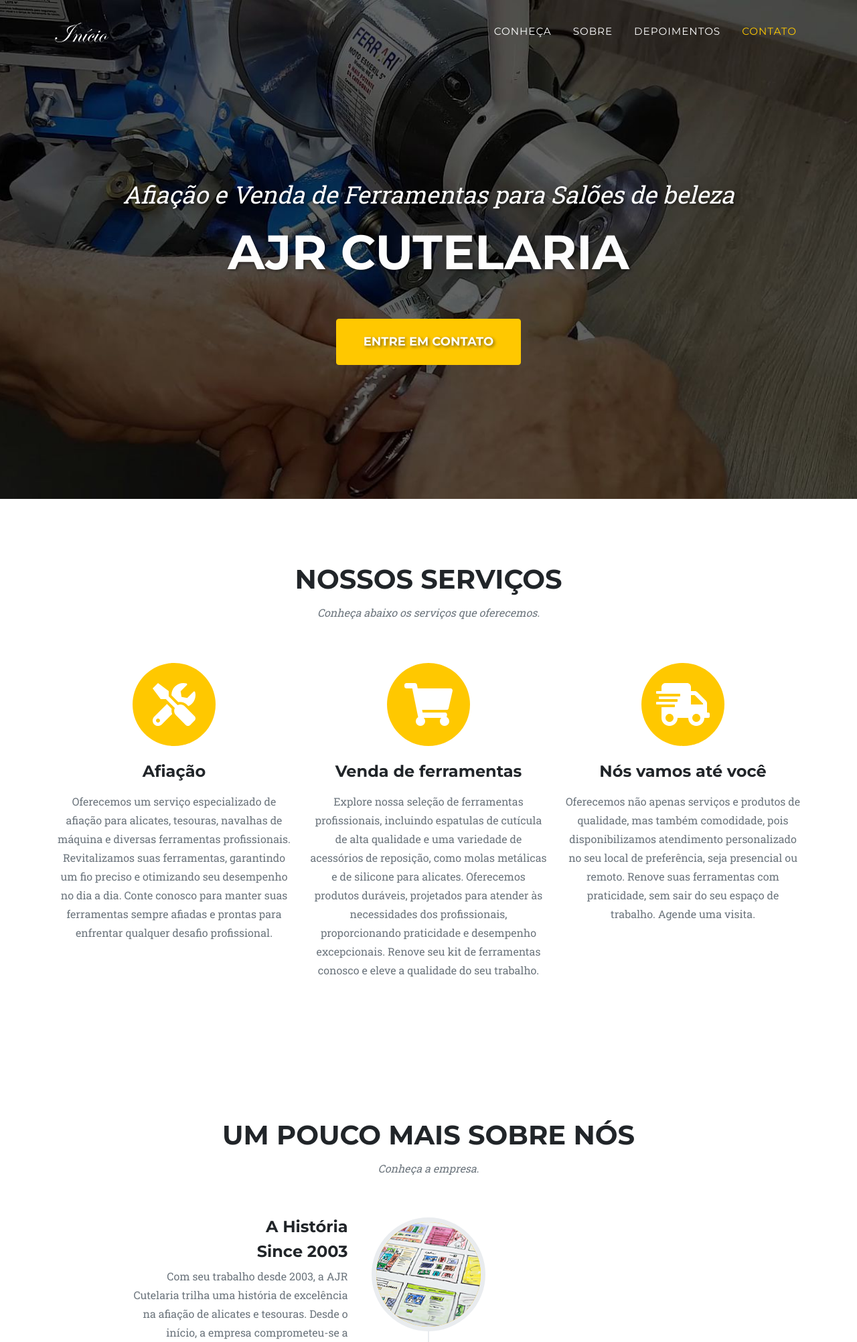
After one commit to cristianritter/catalogodigital, a Django app: page /ajrcutelaria in a window 1280 px wide. The commit adds this page. Shown: the top 2004 px of the page at 67% size. Run offline with Django 5.2, Linux system fonts and the light colour scheme; some libraries are stand-ins or nearby versions.

Commit message:
adicao ajrcutelaria

```diff
--- a/landing/templates/catalogodigital.html
+++ b/landing/templates/catalogodigital.html
@@ -6,7 +6,7 @@
         <meta name="viewport" content="width=device-width, initial-scale=1, shrink-to-fit=no" />
         <meta name="description" content="" />
         <meta name="author" content="" />
-        <title>Agency - Start Bootstrap Theme</title>
+        <title>Catálogo Digital - Seu negócio na Web</title>
         <!-- Favicon-->
         <link rel="icon" type="image/x-icon" href="{% static 'catalogodigital/assets/favicon.ico' %}" />
         <!-- Font Awesome icons (free version)-->
--- /dev/null
+++ b/landing/templates/cities/sapiranga/ajrcutelaria.html
@@ -0,0 +1,325 @@
+{% load static %}
+<!DOCTYPE html>
+<html lang="en">
+    <head>
+        <meta charset="utf-8" />
+        <meta name="viewport" content="width=device-width, initial-scale=1, shrink-to-fit=no" />
+        <meta name="description" content="" />
+        <meta name="author" content="" />
+        <title>AJR Cutelaria - Parceira Catálogo Digital</title>
+        <!-- Favicon-->
+        <link rel="icon" type="image/x-icon" href="{% static 'catalogodigital/assets/favicon.ico' %}" />
+        <!-- Font Awesome icons (free version)-->
+        <script src="https://use.fontawesome.com/releases/v5.15.3/js/all.js" crossorigin="anonymous"></script>
+        <!-- Google fonts-->
+        <link href="https://fonts.googleapis.com/css?family=Montserrat:400,700" rel="stylesheet" type="text/css" />
+        <link href="https://fonts.googleapis.com/css?family=Roboto+Slab:400,100,300,700" rel="stylesheet" type="text/css" />
+        <!-- Core theme CSS (includes Bootstrap)-->
+        <link href="{% static 'common/css/styles.css' %}" rel="stylesheet" />
+        <style>
+            header.masthead {
+              background-image: url("{% static 'cities/sapiranga/ajrcutelaria/assets/img/header-bg.jpg' %}");
+              color: rgb(253, 253, 253);
+              text-shadow: 2px 2px 4px rgba(0, 0, 0, 0.5); /* Adicione esta linha para o sombreado */
+            }
+            section#contact {
+              background-image: url("{% static 'catalogodigital/assets/img/map-image.png' %}");
+            }
+
+        </style>
+    </head>
+    <body id="page-top">
+        <!-- Navigation-->
+        <!--<nav class="navbar navbar-expand-lg navbar-dark fixed-top" id="mainNav">-->
+        <nav class="navbar navbar-expand-sm navbar-dark fixed-top" id="mainNav">
+
+            <div class="container">
+                <a class="navbar-brand" href="#page-top"><img src="{% static 'catalogodigital/assets/img/navbar-logo2.svg' %}" alt="Logo" style="width: 80px; height: auto;"/></a>
+                <button class="navbar-toggler" type="button" data-bs-toggle="collapse" data-bs-target="#navbarResponsive" aria-controls="navbarResponsive" aria-expanded="false" aria-label="Toggle navigation">
+                    Menu
+                    <i class="fas fa-bars ms-1"></i>
+                </button>
+                <div class="collapse navbar-collapse" id="navbarResponsive">
+                    <ul class="navbar-nav text-uppercase ms-auto py-4 py-lg-0">
+                        <li class="nav-item"><a class="nav-link" href="#services">Conheça</a></li>
+                        <li class="nav-item"><a class="nav-link" href="#about">Sobre</a></li>
+                        <li class="nav-item"><a class="nav-link" href="#testimonials">Depoimentos</a></li>
+                        <!--<li class="nav-item"><a class="nav-link" href="#team">Team</a></li>-->
+                        <li class="nav-item"><a class="nav-link" href="#new-contact">Contato</a></li>
+                    </ul>
+                </div>
+            </div>
+        </nav>
+        <!-- Masthead-->
+        <header class="masthead">
+            <div class="container">
+                <div class="masthead-subheading">Afiação e Venda de Ferramentas para Salões de beleza</div>
+                <div class="masthead-heading text-uppercase">AJR Cutelaria</div>
+                <a class="btn btn-primary btn-xl text-uppercase" href="#new-contact"> Entre em contato</a>
+            </div>
+        </header>
+        <!-- Services-->
+        <section class="page-section" id="services">
+            <div class="container">
+                <div class="text-center">
+                    <h2 class="section-heading text-uppercase">Nossos serviços</h2>
+                    <h3 class="section-subheading text-muted">Conheça abaixo os serviços que oferecemos.</h3>
+                </div>
+                <div class="row text-center">
+                    <div class="col-md-4">
+                        <span class="fa-stack fa-4x">
+                            <i class="fas fa-circle fa-stack-2x text-primary"></i>
+                            <i class="fas fa-tools fa-stack-1x fa-inverse"></i>
+                        </span>
+                        <h4 class="my-3">Afiação</h4>
+                        <p class="text-muted">Oferecemos um serviço especializado de afiação para alicates, tesouras, navalhas de máquina e diversas ferramentas profissionais. Revitalizamos suas ferramentas, garantindo um fio preciso e otimizando seu desempenho no dia a dia. Conte conosco para manter suas ferramentas sempre afiadas e prontas para enfrentar qualquer desafio profissional.</p>
+                    </div>
+                    <div class="col-md-4">
+                        <span class="fa-stack fa-4x">
+                            <i class="fas fa-circle fa-stack-2x text-primary"></i>
+                            <i class="fas fa-shopping-cart fa-stack-1x fa-inverse"></i>
+                        </span>
+                        <h4 class="my-3">Venda de ferramentas</h4>
+                        <p class="text-muted">Explore nossa seleção de ferramentas profissionais, incluindo espatulas de cutícula de alta qualidade e uma variedade de acessórios de reposição, como molas metálicas e de silicone para alicates. Oferecemos produtos duráveis, projetados para atender às necessidades dos profissionais, proporcionando praticidade e desempenho excepcionais. Renove seu kit de ferramentas conosco e eleve a qualidade do seu trabalho.</p>
+                    </div>
+                    <div class="col-md-4">
+                        <span class="fa-stack fa-4x">
+                            <i class="fas fa-circle fa-stack-2x text-primary"></i>
+                            <i class="fas fa-shipping-fast fa-stack-1x fa-inverse"></i>
+                        </span>
+                        <h4 class="my-3">Nós vamos até você</h4>
+                        <p class="text-muted">Oferecemos não apenas serviços e produtos de qualidade, mas também comodidade, pois disponibilizamos atendimento personalizado no seu local de preferência, seja presencial ou remoto. Renove suas ferramentas com praticidade, sem sair do seu espaço de trabalho. Agende uma visita.</p>
+                    </div>
+                </div>
+            </div>
+        </section>
+
+        <!-- About-->
+        <section class="page-section" id="about">
+            <div class="container">
+                <div class="text-center">
+                    <h2 class="section-heading text-uppercase">Um pouco mais sobre nós</h2>
+                    <h3 class="section-subheading text-muted">Conheça a empresa.</h3>
+                </div>
+                <ul class="timeline">
+                    <li>
+                        <div class="timeline-image"><img class="rounded-circle img-fluid" src="{% static 'catalogodigital/assets/img/about/1.jpg' %}" alt="..." /></div>
+                        <div class="timeline-panel">
+                            <div class="timeline-heading">
+                                <h4>A História</h4>
+                                <h4 class="subheading">Since 2003</h4>
+                            </div>
+                            <div class="timeline-body"><p class="text-muted">
+                                Com seu trabalho desde 2003, a AJR Cutelaria trilha uma história de excelência na afiação de alicates e tesouras. Desde o início, a empresa comprometeu-se a aprimorar constantemente suas técnicas, combinando habilidade artesanal com inovação. Com foco na satisfação do cliente, a AJR estabeleceu parcerias duradouras, expandindo seus serviços para atender diversas ferramentas profissionais. Reconhecida pela qualidade técnica e atendimento personalizado, a empresa cresceu ao longo dos anos, mantendo-se na vanguarda da indústria. Hoje, a AJR Cutelaria continua a ser uma referência, oferecendo ferramentas afiadas e confiáveis que elevam o desempenho de profissionais em diversas áreas.</p></div>
+                        </div>
+                    </li>
+                    <li class="timeline-inverted">
+                        <div class="timeline-image"><img class="rounded-circle img-fluid" src="{% static 'cities/sapiranga/ajrcutelaria/assets/img/adelcio.png' %}" alt="..." /></div>
+                        <div class="timeline-panel">
+                            <div class="timeline-heading">
+                                <h4>The Sharpener</h4>
+                                <h4 class="subheading">Adelcio Jair Ritter</h4>
+                            </div>
+                            <div class="timeline-body"><p class="text-muted">Adelcio é um afiador dedicado que sempre faz um excelente trabalho, mostrando disposição total para atender seus clientes da melhor maneira possível.</p></div>
+                        </div>
+                    </li>
+
+                    <li class="timeline-inverted">
+                        <div class="timeline-image">
+                            <h4>
+                                Seja Você
+                                <br />
+                                Também Um
+                                <br />
+                                Cliente!
+                            </h4>
+                        </div>
+                    </li>
+                </ul>
+            </div>
+         </section>
+
+         <!-- Testimonials Section
+         <section class="page-section" id="testimonials">
+            <div class="container">
+                <div class="text-center">
+                    <h2 class="section-heading text-uppercase">Depoimentos</h2>
+                    <h3 class="section-subheading text-muted">O que nossos clientes dizem sobre nós</h3>
+                </div>
+
+                <!-- Testimonial Carousel (Replace with actual testimonials) --
+                <div id="testimonialCarousel" class="carousel slide" data-bs-ride="carousel">
+                    <div class="carousel-inner">
+                        <!-- Testimonial 1 --
+                        <div class="carousel-item active">
+                            <div class="testimonial-text">
+                                <p>"A galera da empresa, tipo o Cristian, é sensacional! As landing pages que eles fizeram pra gente deram um up no nosso negócio. Preço camarada e a equipe tá sempre lá, de boa! Recomendo demais!!"</p>
+                            </div>
+                            <div class="testimonial-author">
+                                <h5>Rafael Santos</h5>
+                                <p>CEO, XYZ Company</p>
+                            </div>
+                        </div>
+
+                        <!-- Testimonial 2 --
+                        <div class="carousel-item">
+                            <div class="testimonial-text">
+                                <p>"Desde que o Alex botou a mão na massa com as landing pages, a coisa explodiu aqui! Facinho de usar, o visu ficou massa demais. Tamo felizão com os resultados!"</p>
+                            </div>
+                            <div class="testimonial-author">
+                                <h5>Mariana Silva</h5>
+                                <p>Founder, ABC Corporation</p>
+                            </div>
+                        </div>
+
+                         <!-- Testimonial 3 --
+                         <div class="carousel-item">
+                            <div class="testimonial-text">
+                                <p>"A empresa não é só um fornecedor, é o Cristian e o Alex sendo parceirões! Sempre nos ajudando, soluções maneiras e uma vibe super positiva. Agradecemos muito, galera!"</p>
+                            </div>
+                            <div class="testimonial-author">
+                                <h5>Pedro Lima</h5>
+                                <p>Founder, ABC Corporation</p>
+                            </div>
+                        </div>
+
+                         <!-- Testimonial 4 --
+                         <div class="carousel-item">
+                            <div class="testimonial-text">
+                                <p>"A forma que o Cristian cuidou das landing pages foi top! Rápido, fácil e o design ficou chique demais. É a nossa cara! Recomendadíssimo!"</p>
+                            </div>
+                            <div class="testimonial-author">
+                                <h5>Gabriel Costa</h5>
+                                <p>Founder, ABC Corporation</p>
+                            </div>
+                        </div>
+
+                         <!-- Testimonial 5 --
+                         <div class="carousel-item">
+                            <div class="testimonial-text">
+                                <p>"O Alex foi o cara que colocou a nossa marca no mapa digital! As soluções que eles trouxeram não só modernizaram nossa presença online, como também alavancaram as vendas. Escolha mais que acertada pro nosso negócio!""</p>
+                            </div>
+                            <div class="testimonial-author">
+                                <h5>Jane Smith</h5>
+                                <p>Founder, ABC Corporation</p>
+                            </div>
+                        </div>
+
+
+                        <!-- Add more testimonials as needed -->
+
+                    </div>
+
+                    <!-- Testimonial Navigation Arrows --
+                    <button class="carousel-control-prev" type="button" data-bs-target="#testimonialCarousel" data-bs-slide="prev">
+                        <span class="carousel-control-prev-icon" aria-hidden="true"></span>
+                        <span class="visually-hidden">Previous</span>
+                    </button>
+                    <button class="carousel-control-next" type="button" data-bs-target="#testimonialCarousel" data-bs-slide="next">
+                        <span class="carousel-control-next-icon" aria-hidden="true"></span>
+                        <span class="visually-hidden">Next</span>
+                    </button>
+                </div>
+            </div>
+        </section>-->
+
+
+
+
+        <!-- New Contact Section -->
+        <section class="page-section" id="new-contact">
+            <div class="container">
+                <div class="text-center">
+                    <h2 class="section-heading text-uppercase">Fale conosco</h2>
+                    <h3 class="section-subheading text-muted">Estamos prontos pra lhe atender de seg à sex das 07 às 19.</h3>
+                </div>
+
+                <!-- Contact Information -->
+                <div class="row mb-5">
+                    <div class="col-md-4">
+                        <p><strong>Endereço:</strong> Rua Duque de Caxias, 634, Centenário, Sapiranga, RS</p>
+                        <p><strong>Telefone:</strong> (51) 980159178</p>
+                        <!--<p><strong>Email:</strong> adelcioritter@gmail.com</p>-->
+                    </div>
+                    <div class="col-md-8">
+                        <!-- Google Maps Embed -->
+                        <div class="embed-responsive embed-responsive-16by9">
+                            <!-- Replace the "YOUR_GOOGLE_MAPS_EMBED_LINK" with your actual Google Maps embed link -->
+                            <iframe src="https://www.google.com/maps/embed?pb=!1m18!1m12!1m3!1d28410110.396424346!2d-87.92509459999997!3d-29.631841299999973!2m3!1f0!2f0!3f0!3m2!1i1024!2i768!4f13.1!3m3!1m2!1s0x95193fbe62929801%3A0xfb885bf48d7148d6!2sAJR%20Cutelaria!5e0!3m2!1sen!2sbr!4v1703093346605!5m2!1sen!2sbr" width="400" height="300" style="border:0;" allowfullscreen="" loading="lazy" referrerpolicy="no-referrer-when-downgrade"></iframe>
+                        </div>
+                    </div>
+                </div>
+
+                <!-- WhatsApp Link -->
+                <div class="text-center mb-5">
+                    <p><strong>Podemos ajudá-lo? Converse conosco no WhatsApp:</strong></p>
+                    <!-- Replace "YOUR_WHATSAPP_NUMBER" with your actual WhatsApp number -->
+                    <a href="https://wa.me/+5551980159178" target="_blank" class="btn btn-success btn-xl text-uppercase">Conversar no WhatsApp</a>
+                </div>
+
+                <!-- Submit success message, error message, and form (if needed) can be added here -->
+            </div>
+        </section>
+
+
+        <!-- Explore Local Businesses Section -->
+        <section class="page-section" id="explore-businesses">
+            <div class="container">
+                <div class="text-center">
+                    <h2 class="section-heading text-uppercase">Sugestões</h2>
+                    <h3 class="section-subheading text-muted">Outros empreendimentos da região que vocë pode gostar de conhecer.</h3>
+                </div>
+
+                <!-- Business List (Replace with actual links and descriptions) -->
+                <div class="row">
+                    <div class="col-md-4">
+                        <h4>Business 1</h4>
+                        <p>Description of Business 1. <a href="#">Learn more</a></p>
+                    </div>
+                    <div class="col-md-4">
+                        <h4>Business 2</h4>
+                        <p>Description of Business 2. <a href="#">Learn more</a></p>
+                    </div>
+                    <div class="col-md-4">
+                        <h4>Business 3</h4>
+                        <p>Description of Business 3. <a href="#">Learn more</a></p>
+                    </div>
+                </div>
+
+                <!-- Link to Explore More Businesses -->
+                <div class="text-center mt-4">
+                    <p>Explore mais comercios na região. <a href="#">Ver todas as opções</a></p>
+                </div>
+            </div>
+        </section>
+
+
+        <!-- Footer-->
+        <footer class="footer py-4">
+            <div class="container">
+                <div class="row align-items-center">
+                    <div class="col-lg-3 text-lg-start">Copyright &copy; Catálogo Digital 2024</div>
+                    <div class="col-lg-3 text-lg-start">Feito por <a href="https://cristianritter-portifolio.webnode.page/">Cristian Ritter</a></div>
+                    <div class="col-lg-3 my-3 my-lg-0">
+                        <a class="btn btn-dark btn-social mx-2" href="#!"><i class="fab fa-twitter"></i></a>
+                        <a class="btn btn-dark btn-social mx-2" href="#!"><i class="fab fa-facebook-f"></i></a>
+                        <a class="btn btn-dark btn-social mx-2" href="https://www.linkedin.com/in/cristianritter/"><i class="fab fa-linkedin-in"></i></a>
+                    </div>
+                    <div class="col-lg-3 text-lg-end">
+                        <a class="link-dark text-decoration-none me-3" href="#!">Privacy Policy</a>
+                        <a class="link-dark text-decoration-none" href="#!">Terms of Use</a>
+                    </div>
+                </div>
+            </div>
+        </footer>
+        <!-- Bootstrap core JS-->
+        <script src="https://cdn.jsdelivr.net/npm/bootstrap@5.0.1/dist/js/bootstrap.bundle.min.js"></script>
+        <!-- Core theme JS-->
+        <script src="{% static 'common/js/scripts.js' %}"></script>
+        <!-- * * * * * * * * * * * * * * * * * * * * * * * * * * * * * * * * * * * * * * * *-->
+        <!-- * *                               SB Forms JS                               * *-->
+        <!-- * * Activate your form at https://startbootstrap.com/solution/contact-forms * *-->
+        <!-- * * * * * * * * * * * * * * * * * * * * * * * * * * * * * * * * * * * * * * * *-->
+        <script src="https://cdn.startbootstrap.com/sb-forms-latest.js"></script>
+    </body>
+</html>
--- a/landing/urls.py
+++ b/landing/urls.py
@@ -4,4 +4,6 @@ from . import views
 urlpatterns = [
     path('', views.index, name='index'),
     path('nicetomeetyou', views.nicetomeetyou, name='nicetomeetyou'),
+    path('ajrcutelaria', views.ajrcutelaria, name='ajrcutelaria'),
+
 ]
--- a/landing/views.py
+++ b/landing/views.py
@@ -7,3 +7,6 @@ def index(request):
 
 def nicetomeetyou(request):
     return render(request, 'cities/florianopolis/nicetomeetyou.html')
+
+def ajrcutelaria(request):
+    return render(request, 'cities/sapiranga/ajrcutelaria.html')
```
Also changed, not shown: landing/static/cities/sapiranga/ajrcutelaria/assets/img/OIP (1).jpg (added), landing/static/cities/sapiranga/ajrcutelaria/assets/img/OIP.jpg (added), landing/static/cities/sapiranga/ajrcutelaria/assets/img/adelcio.png (added), landing/static/cities/sapiranga/ajrcutelaria/assets/img/afiando.jpg (added), landing/static/cities/sapiranga/ajrcutelaria/assets/img/header-bg.jpg (added).
